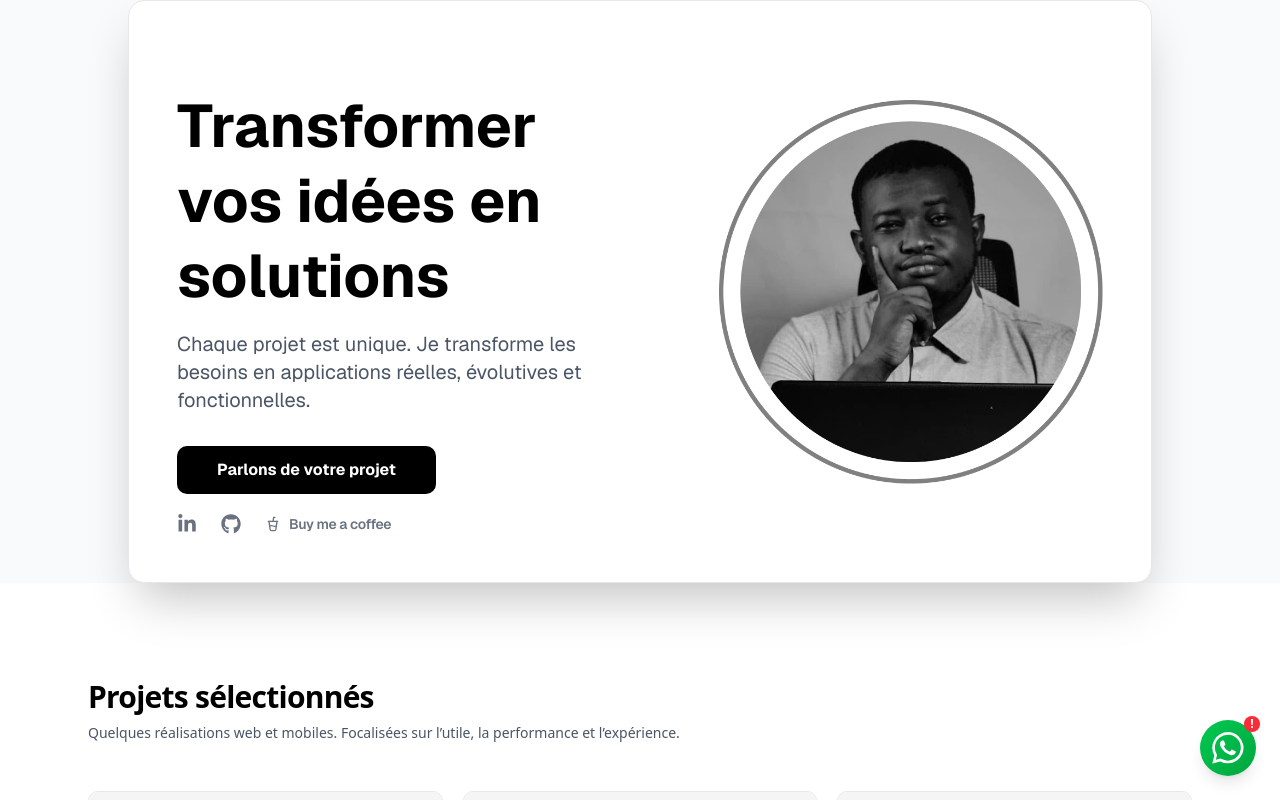
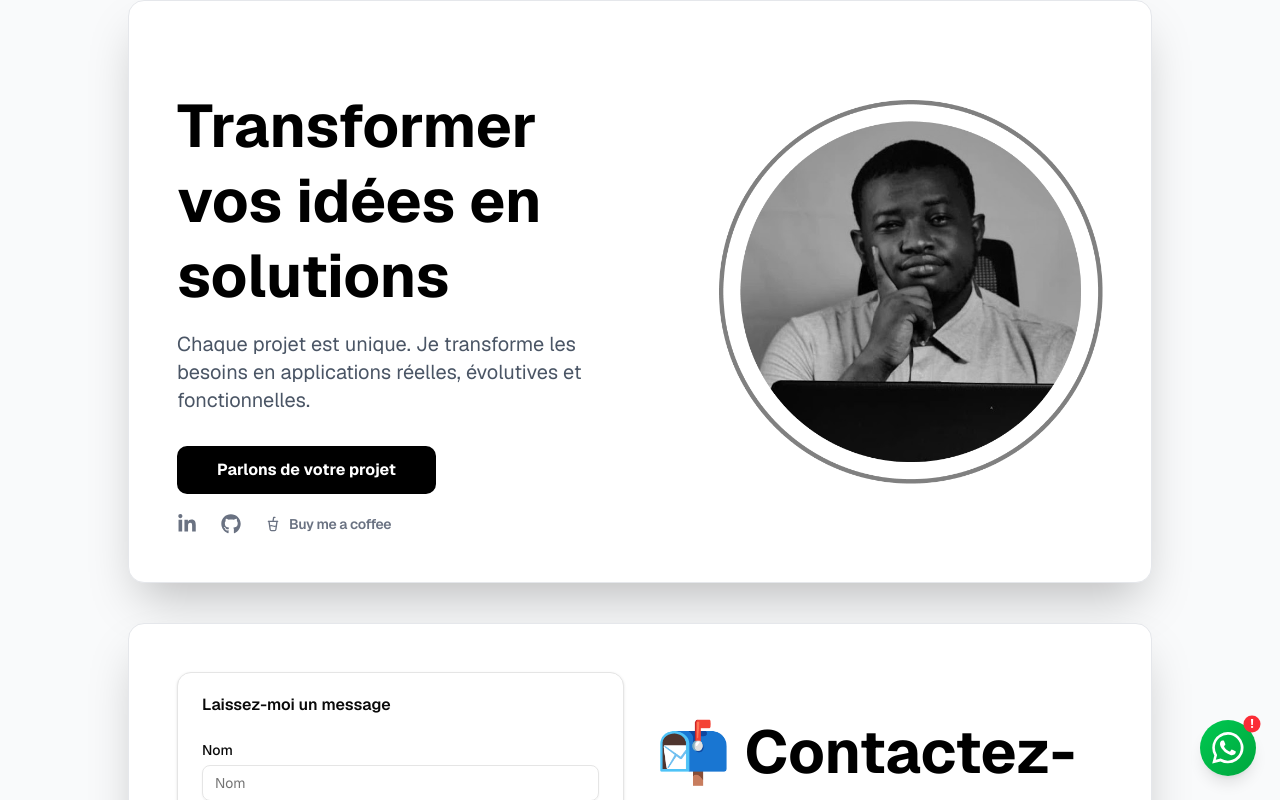
Before and after one commit to JoCode-dev/jocode.dev, a Next.js app: page / in a window 1280 px wide. Shown: the top 800 px of the page. Built offline with nearby package versions, Linux system fonts and the light colour scheme.

Commit message:
refactor: comment out PortfolioSection in the Home component

```diff
--- a/app/page.tsx
+++ b/app/page.tsx
@@ -9,7 +9,7 @@ export default async function Home() {
       <Portfolio2Page />
 
       {/* Portfolio Section */}
-      <PortfolioSection />
+      {/* <PortfolioSection /> */}
 
 
       {/* Contact Section */}
```
